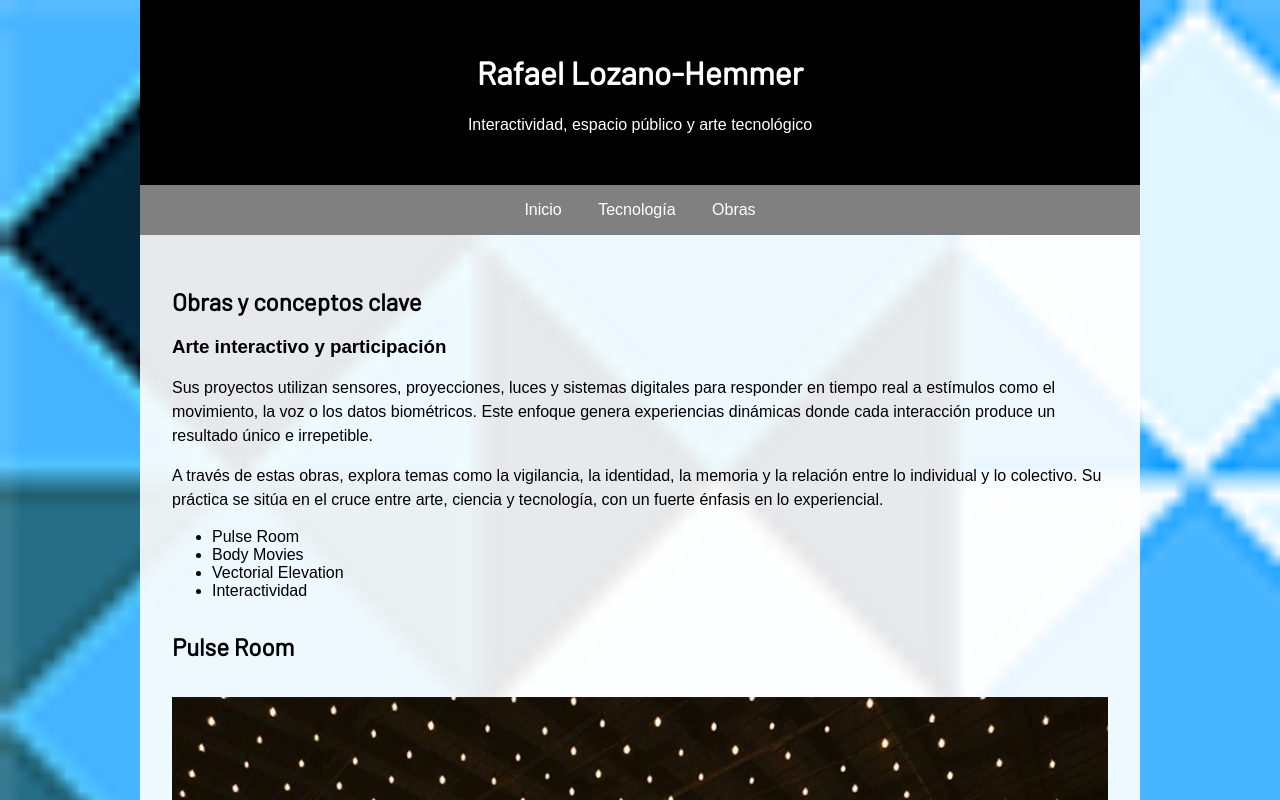
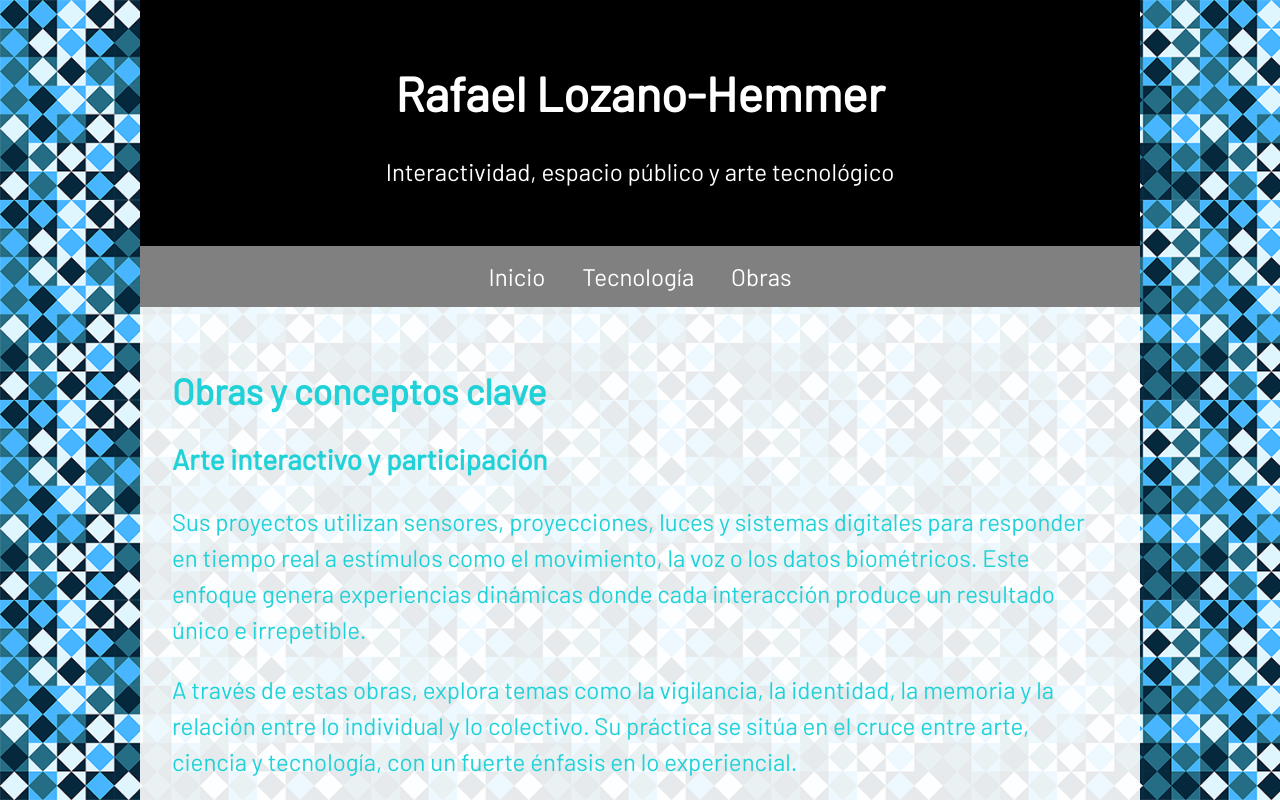
Before and after one commit to Agus-hv/Parcial-IG-Drelichman-Agustin-Hoyo, a plain HTML site: page parcial ig Agustin hoyo/obras.html in a window 1280 px wide. Shown: the top 800 px of the page. Drawn offline with Linux system fonts and the light colour scheme.

Commit message:
Update estilos.css

```diff
--- a/parcial ig Agustin hoyo/css/estilos.css
+++ b/parcial ig Agustin hoyo/css/estilos.css
@@ -1,183 +1,76 @@
-body{
-    background-image: url("../img/fondo.jpg");
-
-      background-repeat: repeat-style;
-
-    background-size: 20%;
-
-   font-family: 'Barlow', sans-serif;
-
+body {
+    background-image: url("../img/fondo.png");
+    background-repeat: repeat; /* corregido */
+    background-size: 200px; /*corregido*/
+    font-family: 'Barlow', Arial, sans-serif;
+    font-size: 1.5rem;
+    color: rgb(32, 210, 216);
     margin: 0;
 }
 
-#contenedor{
+#contenedor {
     width: 80%;
-
     max-width: 1000px;
-
     margin: auto;
-
-    background-color: rgba(255,255,255,0.9);
+    background-color: rgba(255, 255, 255, 0.9);
 }
 
-header{
-    background-color: black;
-
-    color: white;
-
+header {
+    background-color: rgb(0, 0, 0);
+    color: rgb(255, 255, 255);
     text-align: center;
-
     padding: 2rem;
 }
 
-h1{
+h1,
+h2 {
     font-family: 'Barlow', sans-serif;
 }
 
-h2{
-    font-family: 'Barlow', sans-serif;
-}
-
-nav{
-    background-color: gray;
-
+nav {
+    background-color: rgb(128, 128, 128);
     text-align: center;
-
     padding: 1rem;
 }
 
-nav a{
-    color: white;
-
+nav a {
+    color: rgb(255, 255, 255);
     text-decoration: none;
-
     margin: 1rem;
+    transition: color 0.3s ease;
 }
 
-nav a:hover{
-    color: black;
+nav a:hover {
+    color: rgb(0, 0, 0);
 }
 
-main{
+main {
     padding: 2rem;
 }
 
-section{
+section {
     margin-bottom: 2rem;
 }
 
-p{
-    line-height: 1.5rem;
+p {
+    line-height: 1.5;
 }
 
-img{
+img {
     width: 100%;
-
     margin-top: 1rem;
+    display: block;
 }
 
-iframe{
+iframe {
     width: 100%;
-
     height: 400px;
+    border: none;
 }
 
-footer{
-    background-color: black;
-
-    color: white;
-
+footer {
+    background-color: rgb(0, 0, 0);
+    color: rgb(255, 255, 255);
     text-align: center;
-
-    padding: 1rem;
-}body{
-    background-image: url("../img/fondo.png");
-
-    background-size: cover;
-
-    font-family: Arial, sans-serif;
-
-    margin: 0;
-}
-
-#contenedor{
-    width: 80%;
-
-    max-width: 1000px;
-
-    margin: auto;
-
-    background-color: rgba(255,255,255,0.9);
-}
-
-header{
-    background-color: black;
-
-    color: white;
-
-    text-align: center;
-
-    padding: 2rem;
-}
-
-h1{
-    font-family: 'Barlow', sans-serif;
-}
-
-h2{
-    font-family: 'Barlow', sans-serif;
-}
-
-nav{
-    background-color: gray;
-
-    text-align: center;
-
     padding: 1rem;
 }
-
-nav a{
-    color: white;
-
-    text-decoration: none;
-
-    margin: 1rem;
-}
-
-nav a:hover{
-    color: black;
-}
-
-main{
-    padding: 2rem;
-}
-
-section{
-    margin-bottom: 2rem;
-}
-
-p{
-    line-height: 1.5rem;
-}
-
-img{
-    width: 100%;
-
-    margin-top: 1rem;
-}
-
-iframe{
-    width: 100%;
-
-    height: 400px;
-}
-
-footer{
-    background-color: black;
-
-    color: white;
-
-    text-align: center;
-
-    padding: 1rem;
-}
```
